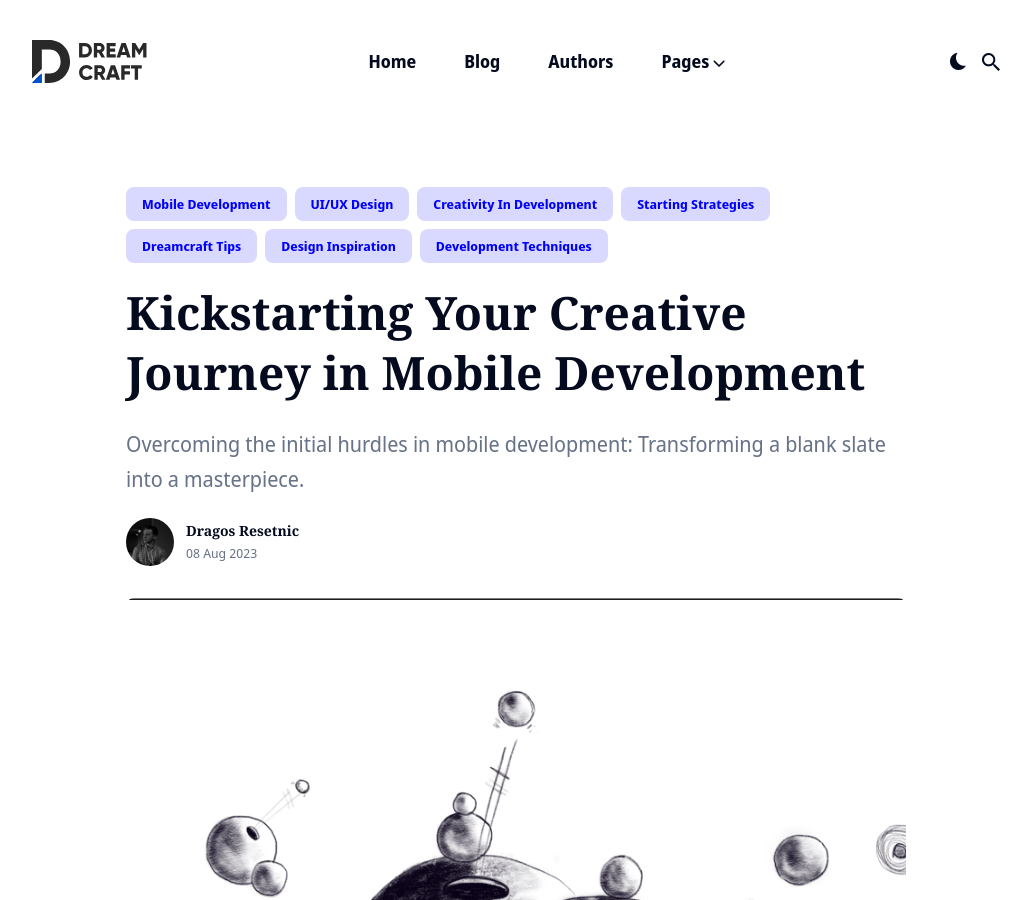
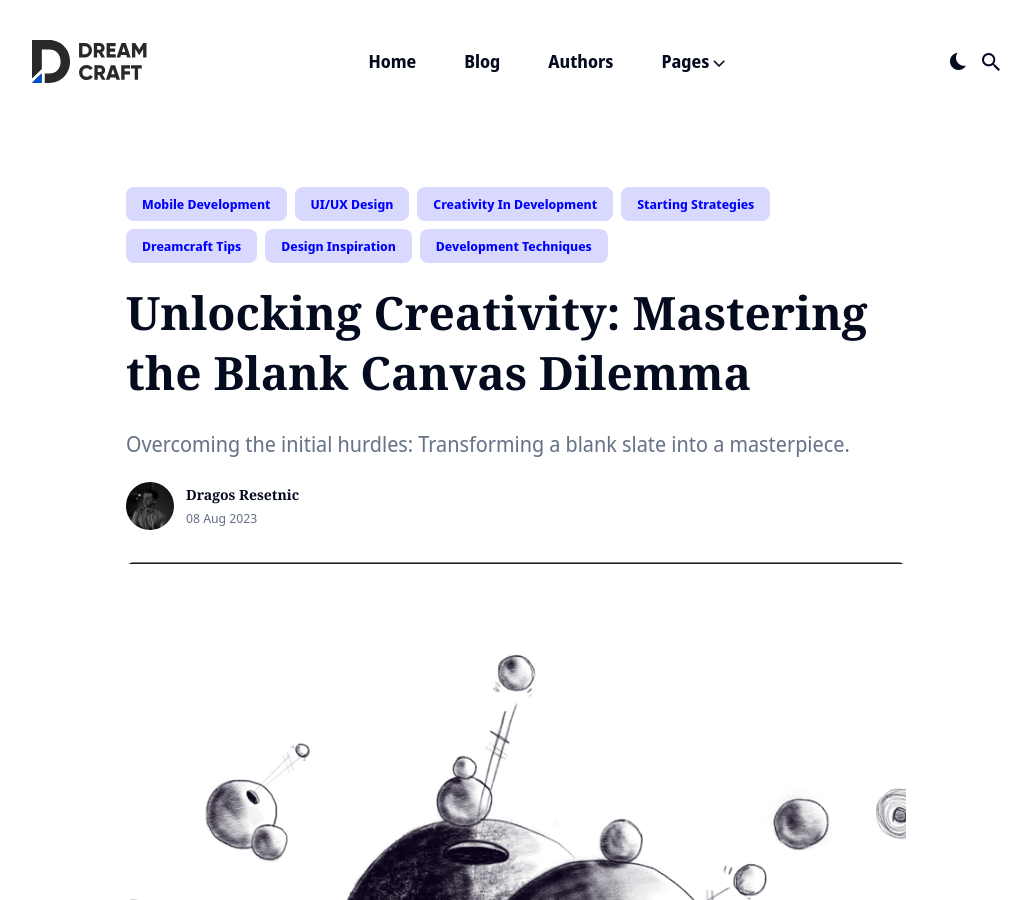
Before and after one commit to dreamcraft-io/blog, a Jekyll site: the page built from _posts/2023-08-08-a-way-to-start.markdown, in a window 1280 px wide and 900 px high. Shown: the whole window, without its empty margins (124-1155 px from the left). Built offline with Jekyll 4.4.1, drawn with Linux system fonts in a browser that asks for light colours; nearby versions of some CDN libraries; some of the changed text lies outside the part shown.

Commit message:
Article title update

```diff
--- a/_posts/2023-08-08-a-way-to-start.markdown
+++ b/_posts/2023-08-08-a-way-to-start.markdown
@@ -1,7 +1,7 @@
 ---
 layout: post
-title: 'Kickstarting Your Creative Journey in Mobile Development'
-description: 'Overcoming the initial hurdles in mobile development: Transforming a blank slate into a masterpiece.'
+title: 'Unlocking Creativity: Mastering the Blank Canvas Dilemma'
+description: 'Overcoming the initial hurdles: Transforming a blank slate into a masterpiece.'
 date: 2023-08-08 00:00:00 +Timezone
 author: dragos
 image:  '/images/articles/wayToStart.png'
```
